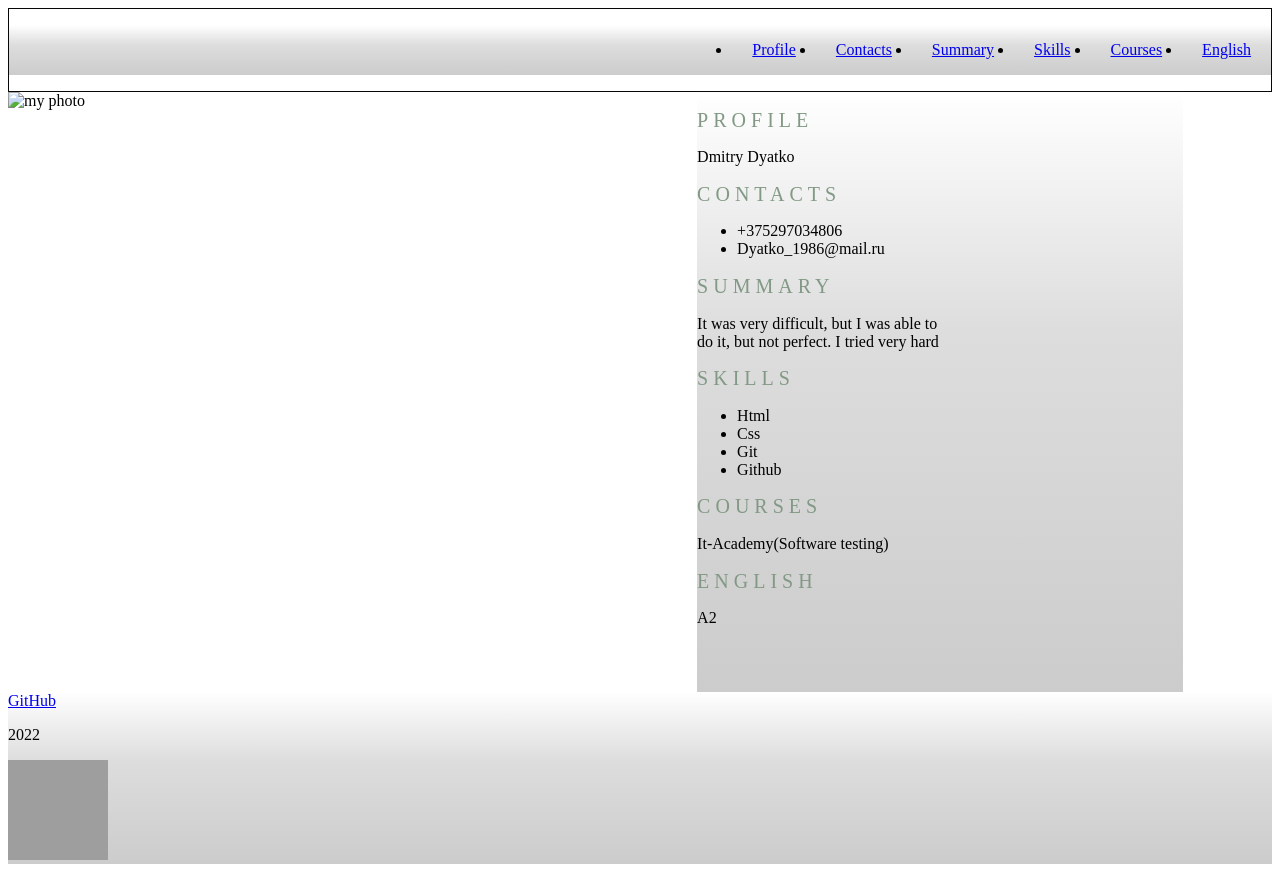
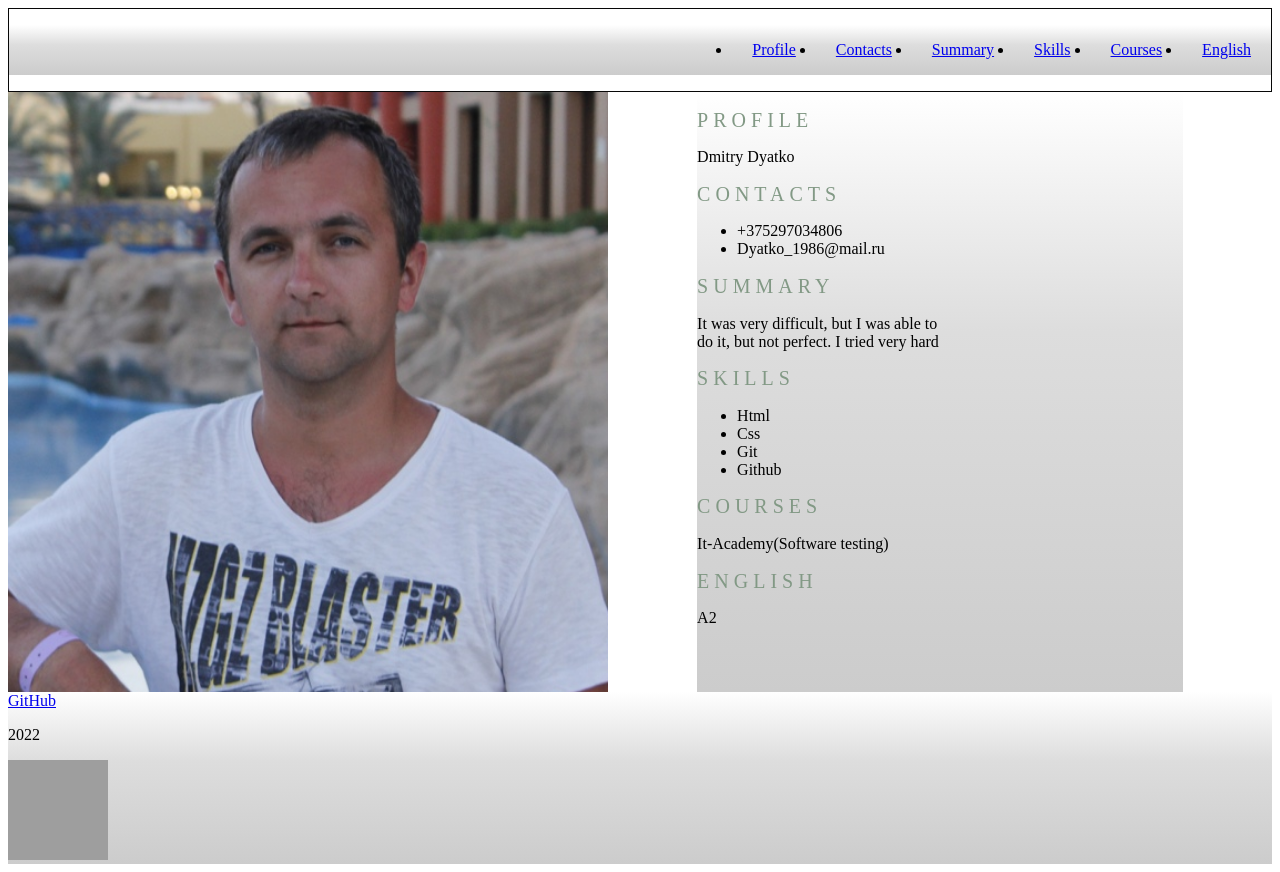
Before and after one commit to DmitryD1986/rsschool-cv, a plain HTML site: page index.html in a window 1280 px wide. Drawn offline with Linux system fonts and the light colour scheme; the site is published under a folder, as on GitHub Pages, so addresses that start at the root find nothing; grey boxes are pictures that could not be loaded.

Commit message:
update: file

```diff
--- a/index.html
+++ b/index.html
@@ -26,7 +26,7 @@
     </header>
 
     <main class="main-container">
-        <img src="/assets/img/foto.png" alt="my photo" width="600" height="600" >
+        <img src="assets/img/foto.png" alt="my photo" width="600" height="600" >
         <div class="container">
             <section class="section" id="profile">
          <h1 class="section-title">
```
